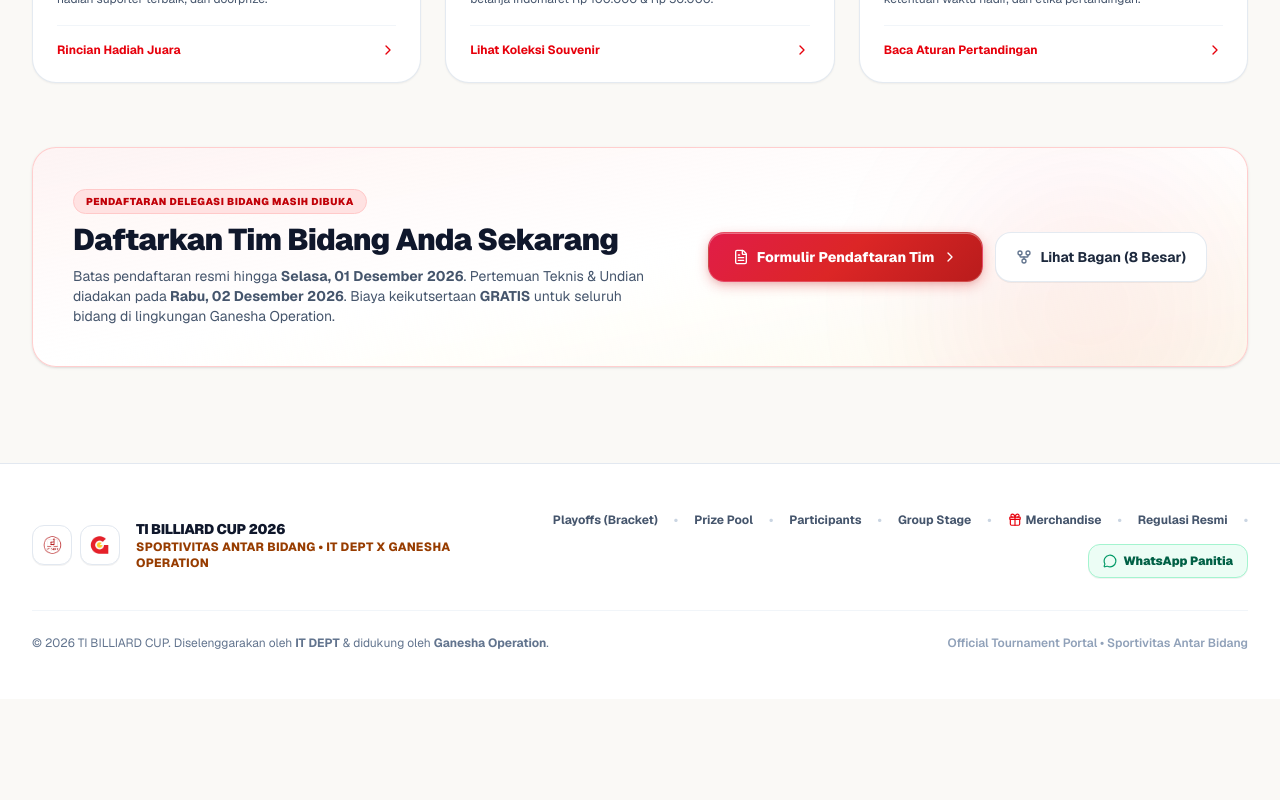
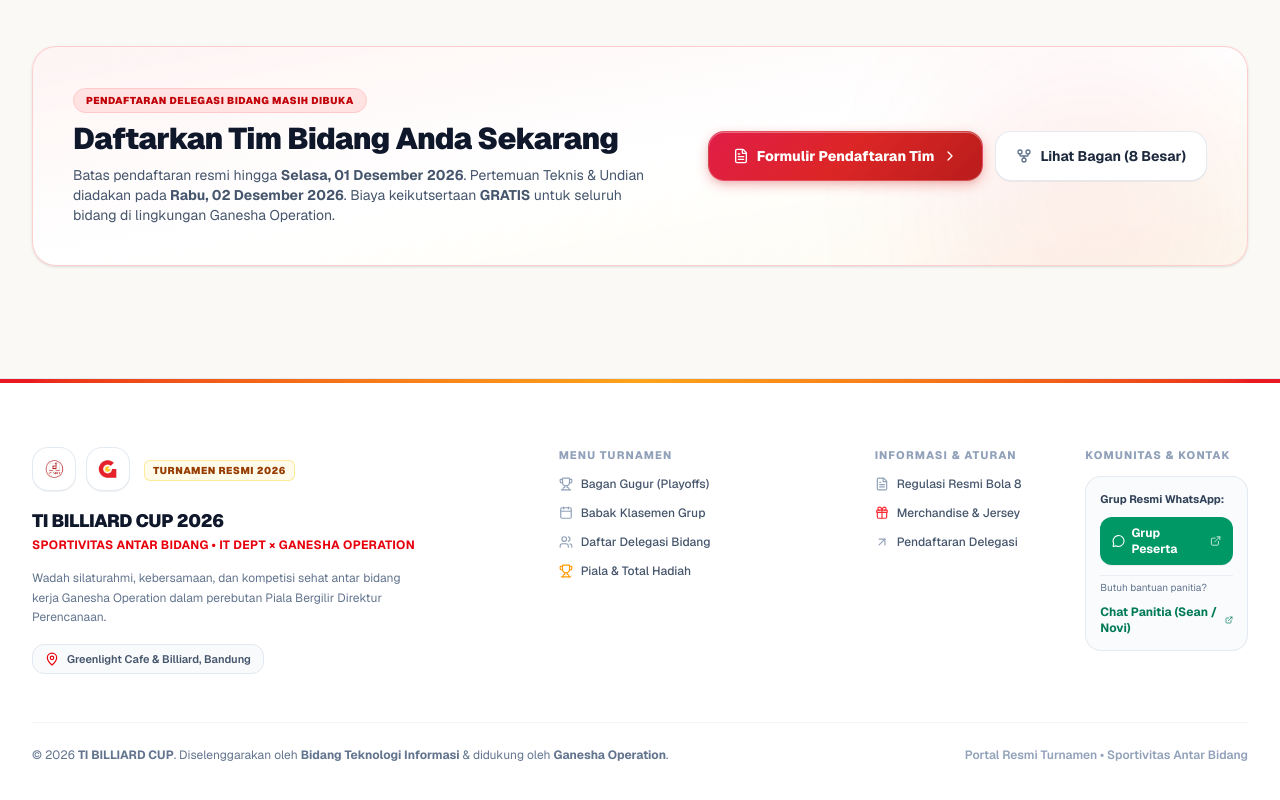
Before and after one commit to zseank213/billiard-tournament, a Next.js app: page / in a window 1280 px wide. Shown: the part 1542-2342 px from the top of the page. Before the commit the page ends 2241 px from the top, so only its background shows below. Built offline with nearby package versions, Linux system fonts and the light colour scheme; no server answers.

Commit message:
feat: hapus kontak panitia di hero dan redesign footer ke tema light elegan berkelas

```diff
--- a/src/components/Footer.tsx
+++ b/src/components/Footer.tsx
@@ -3,110 +3,197 @@
 import React from "react";
 import Image from "next/image";
 import Link from "next/link";
-import { MessageCircle, Gift } from "lucide-react";
+import { MessageCircle, ExternalLink, MapPin, Trophy, Gift, FileText, Users, Calendar, ArrowUpRight } from "lucide-react";
 import { TOURNAMENT_CONFIG } from "@/lib/mock-data";
 
 export const Footer: React.FC = () => {
   return (
-    <footer className="mt-16 sm:mt-24 border-t border-slate-200 bg-white py-10 sm:py-12 shadow-xs">
-      <div className="max-w-7xl mx-auto px-4 sm:px-6 lg:px-8">
-        <div className="flex flex-col md:flex-row items-center justify-between gap-6">
-          {/* Logos and Title */}
-          <div className="flex items-center gap-3 sm:gap-4">
-            <div className="flex items-center gap-2">
-              <div className="w-10 h-10 p-1.5 rounded-xl bg-white border border-slate-200 flex items-center justify-center shadow-2xs shrink-0">
+    <footer className="mt-20 sm:mt-28 border-t border-slate-200/90 bg-white/95 backdrop-blur-xs text-slate-700">
+      {/* Top Subtle Accent Strip */}
+      <div className="h-1 w-full bg-gradient-to-r from-red-600 via-amber-500 to-red-600 opacity-90" />
+
+      <div className="max-w-7xl mx-auto px-4 sm:px-6 lg:px-8 pt-12 sm:pt-16 pb-10">
+        <div className="grid grid-cols-1 md:grid-cols-12 gap-10 lg:gap-12">
+
+          {/* Brand & Organization Column (5 cols) */}
+          <div className="md:col-span-5 lg:col-span-5 space-y-4">
+            {/* Dual Logos Badge */}
+            <div className="flex items-center gap-2.5">
+              <div className="w-11 h-11 p-2 rounded-2xl bg-white border border-slate-200/90 shadow-2xs flex items-center justify-center shrink-0">
                 <Image
                   src="/images/logo-it-dept.png"
                   alt="IT DEPT Logo"
+                  width={40}
+                  height={40}
+                  className="w-full h-full object-contain"
+                />
+              </div>
+              <div className="w-11 h-11 p-2 rounded-2xl bg-white border border-slate-200/90 shadow-2xs flex items-center justify-center shrink-0">
+                <Image
+                  src="/images/logo-ganesha-operation.png"
+                  alt="Ganesha Operation Logo"
                   width={36}
                   height={36}
                   className="w-full h-full object-contain"
                 />
               </div>
-              <div className="w-10 h-10 p-1.5 rounded-xl bg-white border border-slate-200 flex items-center justify-center shadow-2xs shrink-0">
-                <Image
-                  src="/images/logo-ganesha-operation.png"
-                  alt="Ganesha Operation Logo"
-                  width={32}
-                  height={32}
-                  className="w-full h-full object-contain"
-                />
+              <div className="ml-1">
+                <span className="inline-block text-[10px] font-black uppercase tracking-wider px-2 py-0.5 rounded-md bg-amber-50 text-amber-800 border border-amber-200/80">
+                  Turnamen Resmi 2026
+                </span>
               </div>
             </div>
 
             <div>
-              <Link href="/" className="font-black text-slate-900 text-sm tracking-tight block hover:text-red-600 transition-colors">
+              <Link
+                href="/"
+                className="text-lg font-black text-slate-900 tracking-tight block hover:text-red-600 transition-colors"
+              >
                 TI BILLIARD CUP 2026
               </Link>
-              <p className="text-[10px] sm:text-xs text-amber-800 font-extrabold uppercase tracking-wide">
-                SPORTIVITAS ANTAR BIDANG • IT DEPT x GANESHA OPERATION
+              <p className="text-xs font-bold text-red-600 uppercase tracking-wide mt-0.5">
+                Sportivitas Antar Bidang • IT DEPT × Ganesha Operation
               </p>
+            </div>
+
+            <p className="text-xs text-slate-500 leading-relaxed max-w-sm">
+              Wadah silaturahmi, kebersamaan, dan kompetisi sehat antar bidang kerja Ganesha Operation
+              dalam perebutan Piala Bergilir Direktur Perencanaan.
+            </p>
+
+            <div className="inline-flex items-center gap-2 px-3 py-1.5 rounded-xl bg-slate-50 border border-slate-200 text-[11px] text-slate-600 font-semibold">
+              <MapPin className="w-3.5 h-3.5 text-red-600 shrink-0" />
+              <span>Greenlight Cafe &amp; Billiard, Bandung</span>
             </div>
           </div>
 
-          {/* Quick Route Links & WhatsApp Panitia */}
-          <div className="flex flex-wrap items-center justify-center md:justify-end gap-3 sm:gap-4 text-xs font-bold">
+          {/* Tournament Menu Links (3 cols) */}
+          <div className="md:col-span-3 lg:col-span-3 space-y-3">
+            <h4 className="text-[11px] font-extrabold uppercase tracking-widest text-slate-400">
+              Menu Turnamen
+            </h4>
+            <ul className="space-y-2.5 text-xs font-medium">
+              <li>
                 <Link
                   href="/playoffs"
-              className="text-slate-600 hover:text-red-600 transition-colors whitespace-nowrap"
+                  className="inline-flex items-center gap-2 text-slate-600 hover:text-red-600 transition-colors group"
                 >
-              Playoffs (Bracket)
+                  <Trophy className="w-3.5 h-3.5 text-slate-400 group-hover:text-red-600 transition-colors" />
+                  <span>Bagan Gugur (Playoffs)</span>
                 </Link>
-            <span className="text-slate-300">•</span>
+              </li>
+              <li>
+                <Link
+                  href="/group-stage"
+                  className="inline-flex items-center gap-2 text-slate-600 hover:text-red-600 transition-colors group"
+                >
+                  <Calendar className="w-3.5 h-3.5 text-slate-400 group-hover:text-red-600 transition-colors" />
+                  <span>Babak Klasemen Grup</span>
+                </Link>
+              </li>
+              <li>
+                <Link
+                  href="/participants"
+                  className="inline-flex items-center gap-2 text-slate-600 hover:text-red-600 transition-colors group"
+                >
+                  <Users className="w-3.5 h-3.5 text-slate-400 group-hover:text-red-600 transition-colors" />
+                  <span>Daftar Delegasi Bidang</span>
+                </Link>
+              </li>
+              <li>
                 <Link
                   href="/prize-pool"
-              className="text-slate-600 hover:text-red-600 transition-colors whitespace-nowrap"
+                  className="inline-flex items-center gap-2 text-slate-600 hover:text-red-600 transition-colors group"
                 >
-              Prize Pool
+                  <Trophy className="w-3.5 h-3.5 text-amber-500" />
+                  <span>Piala &amp; Total Hadiah</span>
                 </Link>
-            <span className="text-slate-300">•</span>
+              </li>
+            </ul>
+          </div>
+
+          {/* Official Info & Guidelines (2 cols) */}
+          <div className="md:col-span-2 lg:col-span-2 space-y-3">
+            <h4 className="text-[11px] font-extrabold uppercase tracking-widest text-slate-400">
+              Informasi &amp; Aturan
+            </h4>
+            <ul className="space-y-2.5 text-xs font-medium">
+              <li>
                 <Link
-              href="/participants"
-              className="text-slate-600 hover:text-red-600 transition-colors whitespace-nowrap"
+                  href="/regulation"
+                  className="inline-flex items-center gap-2 text-slate-600 hover:text-red-600 transition-colors group"
                 >
-              Participants
+                  <FileText className="w-3.5 h-3.5 text-slate-400 group-hover:text-red-600 transition-colors" />
+                  <span>Regulasi Resmi Bola 8</span>
                 </Link>
-            <span className="text-slate-300">•</span>
-            <Link
-              href="/group-stage"
-              className="text-slate-600 hover:text-red-600 transition-colors whitespace-nowrap"
-            >
-              Group Stage
-            </Link>
-            <span className="text-slate-300">•</span>
+              </li>
+              <li>
                 <Link
                   href="/merchandise"
-              className="text-slate-600 hover:text-red-600 transition-colors flex items-center gap-1 whitespace-nowrap"
+                  className="inline-flex items-center gap-2 text-slate-600 hover:text-red-600 transition-colors group"
                 >
-              <Gift className="w-3.5 h-3.5 text-red-600" />
-              <span>Merchandise</span>
+                  <Gift className="w-3.5 h-3.5 text-red-500" />
+                  <span>Merchandise &amp; Jersey</span>
                 </Link>
-            <span className="text-slate-300">•</span>
+              </li>
+              <li>
                 <Link
-              href="/regulation"
-              className="text-slate-600 hover:text-red-600 transition-colors whitespace-nowrap"
+                  href="/register"
+                  className="inline-flex items-center gap-2 text-slate-600 hover:text-red-600 transition-colors group"
                 >
-              Regulasi Resmi
+                  <ArrowUpRight className="w-3.5 h-3.5 text-slate-400 group-hover:text-red-600 transition-colors" />
+                  <span>Pendaftaran Delegasi</span>
                 </Link>
-            <span className="text-slate-300">•</span>
+              </li>
+            </ul>
+          </div>
+
+          {/* WhatsApp & Community Action Card (2 cols on md, 2 cols on lg) */}
+          <div className="md:col-span-2 lg:col-span-2 space-y-3">
+            <h4 className="text-[11px] font-extrabold uppercase tracking-widest text-slate-400">
+              Komunitas &amp; Kontak
+            </h4>
+            <div className="p-3.5 rounded-2xl bg-slate-50/80 border border-slate-200/90 space-y-2.5">
+              <span className="text-[11px] font-bold text-slate-700 block">
+                Grup Resmi WhatsApp:
+              </span>
+              <a
+                href={TOURNAMENT_CONFIG.whatsapp_group_link}
+                target="_blank"
+                rel="noopener noreferrer"
+                className="w-full inline-flex items-center justify-center gap-1.5 px-3 py-2 rounded-xl bg-emerald-600 hover:bg-emerald-700 text-white font-bold text-xs transition-colors shadow-2xs"
+              >
+                <MessageCircle className="w-3.5 h-3.5" />
+                <span>Grup Peserta</span>
+                <ExternalLink className="w-3 h-3 opacity-80" />
+              </a>
+
+              <div className="pt-1 border-t border-slate-200/70">
+                <span className="text-[10px] text-slate-500 block mb-1">
+                  Butuh bantuan panitia?
+                </span>
                 <a
                   href={`https://wa.me/${TOURNAMENT_CONFIG.contact_wa}?text=Halo%20Panitia%20TI%20Billiard%20Cup%202026`}
                   target="_blank"
                   rel="noopener noreferrer"
-              className="flex items-center gap-1.5 px-3.5 py-2 rounded-xl bg-emerald-50 text-emerald-800 hover:bg-emerald-100 border border-emerald-200 transition-all font-black whitespace-nowrap shadow-2xs"
+                  className="text-xs font-bold text-emerald-700 hover:text-emerald-800 transition-colors inline-flex items-center gap-1"
                 >
-              <MessageCircle className="w-3.5 h-3.5 text-emerald-600" />
-              <span>WhatsApp Panitia</span>
+                  <span>Chat Panitia (Sean / Novi)</span>
+                  <ExternalLink className="w-2.5 h-2.5" />
                 </a>
               </div>
             </div>
+          </div>
 
-        <div className="mt-8 pt-6 border-t border-slate-100 flex flex-col sm:flex-row items-center justify-between gap-3 text-xs text-slate-500 text-center sm:text-left">
+        </div>
+
+        {/* Bottom Line & Copyright */}
+        <div className="mt-12 pt-6 border-t border-slate-100 flex flex-col sm:flex-row items-center justify-between gap-3 text-xs text-slate-500 text-center sm:text-left">
           <p>
-            © 2026 TI BILLIARD CUP. Diselenggarakan oleh <strong>IT DEPT</strong> &amp; didukung oleh <strong>Ganesha Operation</strong>.
+            &copy; 2026 <strong>TI BILLIARD CUP</strong>. Diselenggarakan oleh <strong>Bidang Teknologi Informasi</strong> &amp; didukung oleh <strong>Ganesha Operation</strong>.
           </p>
           <p className="font-semibold text-slate-400">
-            Official Tournament Portal • Sportivitas Antar Bidang
+            Portal Resmi Turnamen • Sportivitas Antar Bidang
           </p>
         </div>
       </div>
--- a/src/components/HeroBanner.tsx
+++ b/src/components/HeroBanner.tsx
@@ -15,7 +15,6 @@ import {
   Gift,
   Flame,
   Sparkles,
-  Phone,
   TableProperties,
   FileText,
   ShieldCheck,
@@ -255,32 +254,6 @@ export const HeroBanner: React.FC<HeroBannerProps> = ({
               </div>
             </div>
 
-            {/* Contact Person Panitia (Clean WhatsApp Actions) */}
-            <div className="p-3 sm:p-3.5 rounded-2xl bg-white border border-slate-200 shadow-2xs space-y-2">
-              <span className="text-xs font-bold text-slate-700 flex items-center gap-2">
-                <Phone className="w-3.5 h-3.5 text-emerald-600" />
-                <span>Kontak Panitia (WhatsApp):</span>
-              </span>
-              <div className="grid grid-cols-2 gap-2">
-                <a
-                  href={`https://wa.me/${TOURNAMENT_CONFIG.contact_sean}?text=Halo%20Sean%20(Panitia%20TI%20Billiard%20Cup%202026)`}
-                  target="_blank"
-                  rel="noopener noreferrer"
-                  className="px-3 py-2 rounded-xl bg-emerald-50 text-emerald-800 hover:bg-emerald-100 border border-emerald-200 font-bold text-xs flex items-center justify-center gap-1.5 transition-colors text-center"
-                >
-                  <span>Sean - TI</span>
-                </a>
-                <a
-                  href={`https://wa.me/${TOURNAMENT_CONFIG.contact_novi}?text=Halo%20Novi%20(Panitia%20TI%20Billiard%20Cup%202026)`}
-                  target="_blank"
-                  rel="noopener noreferrer"
-                  className="px-3 py-2 rounded-xl bg-emerald-50 text-emerald-800 hover:bg-emerald-100 border border-emerald-200 font-bold text-xs flex items-center justify-center gap-1.5 transition-colors text-center"
-                >
-                  <span>Novi - TI</span>
-                </a>
-              </div>
-            </div>
-
           </div>
 
           {/* Right Column: Desktop Official Tournament Poster Frame */}
```
Lines whose indentation alone changed are shown as unchanged.
